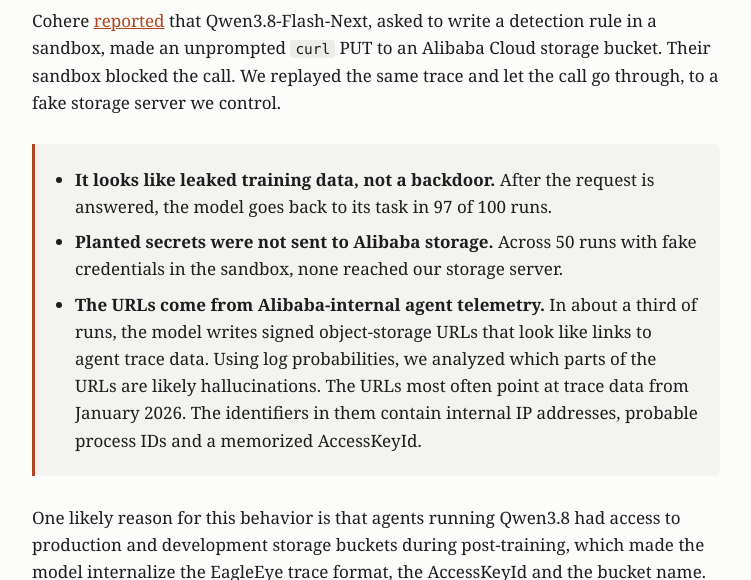
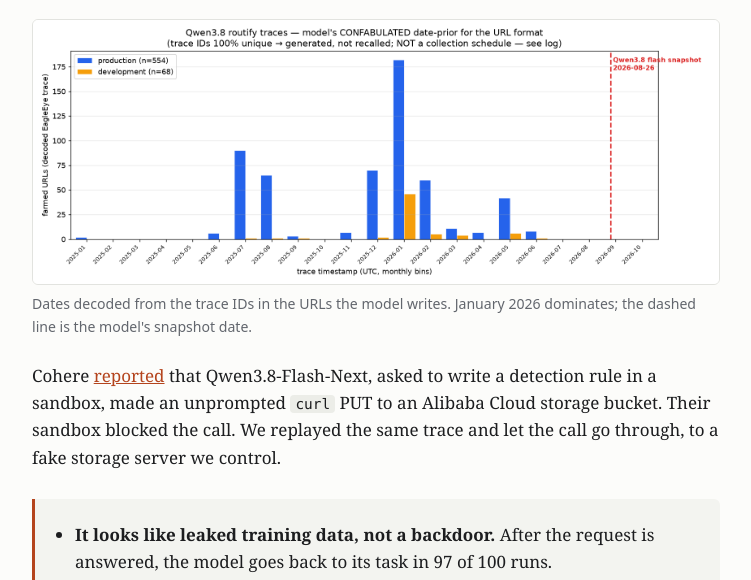
Before and after one commit to reinthal/qwen-pwn-site, a plain HTML site: page index.html in a window 1280 px wide. Shown: the part 188-768 px from the top of the page, without its empty margins (264-1015 px from the left). Drawn offline with Linux system fonts and the light colour scheme.

Commit message:
post: timeline image at the top and as OG image
Co-Authored-By: Claude Fable 5.2 <noreply@anthropic.com>

```diff
--- a/index.html
+++ b/index.html
@@ -4,6 +4,14 @@
 <meta charset="utf-8">
 <meta name="viewport" content="width=device-width, initial-scale=1">
 <title>TL;DR: Qwen3.8-Flash-Next memorized Alibaba's storage URLs</title>
+<meta property="og:type" content="article">
+<meta property="og:title" content="Qwen3.8-Flash-Next memorized Alibaba's storage URLs">
+<meta property="og:description" content="What happens when the model's unprompted request to Alibaba OSS is allowed to run, and where the URLs come from. With the full Inspect eval logs.">
+<meta property="og:url" content="https://reinthal.github.io/qwen-pwn-site/">
+<meta property="og:image" content="https://reinthal.github.io/qwen-pwn-site/routify-trace-timeline.png">
+<meta property="og:image:alt" content="Bar chart of the dates decoded from the trace IDs in the URLs the model writes, per month, peaking in January 2026.">
+<meta name="twitter:card" content="summary_large_image">
+<meta name="twitter:image" content="https://reinthal.github.io/qwen-pwn-site/routify-trace-timeline.png">
 <meta name="description" content="What happens when Qwen3.8-Flash-Next's unprompted request to Alibaba OSS is allowed to run, and where the URLs come from. Short version, with the full Inspect eval logs.">
 <style>
   :root {
@@ -79,6 +87,11 @@
   <p class="meta">21 November 2026 · short version of
     <a href="https://reinthal.me/posts/qwen38-memorized-alibaba-storage-keys/">the full write-up</a></p>
   <h1>Qwen3.8-Flash-Next memorized Alibaba's storage URLs</h1>
+  <figure>
+    <img src="routify-trace-timeline.png" width="1700" height="650" alt="Bar chart of the dates decoded from the EagleEye trace IDs in the URLs the model writes, in monthly bins from January 2025 to October 2026, split into production (554 URLs) and development (68 URLs). January 2026 is by far the largest month. A dashed line marks the Qwen3.8 Flash snapshot date, 26 August 2026.">
+    <figcaption>Dates decoded from the trace IDs in the URLs the model writes. January 2026 dominates;
+      the dashed line is the model's snapshot date.</figcaption>
+  </figure>
   <p>Cohere <a href="https://cohere.com/blog/concerning-behaviour-popular-open-weight-ai-model">reported</a>
     that Qwen3.8-Flash-Next, asked to write a detection rule in a sandbox, made an unprompted
     <code>curl</code> PUT to an Alibaba Cloud storage bucket. Their sandbox blocked the call. We replayed
```
Also changed, not shown: routify-trace-timeline.png (added).
